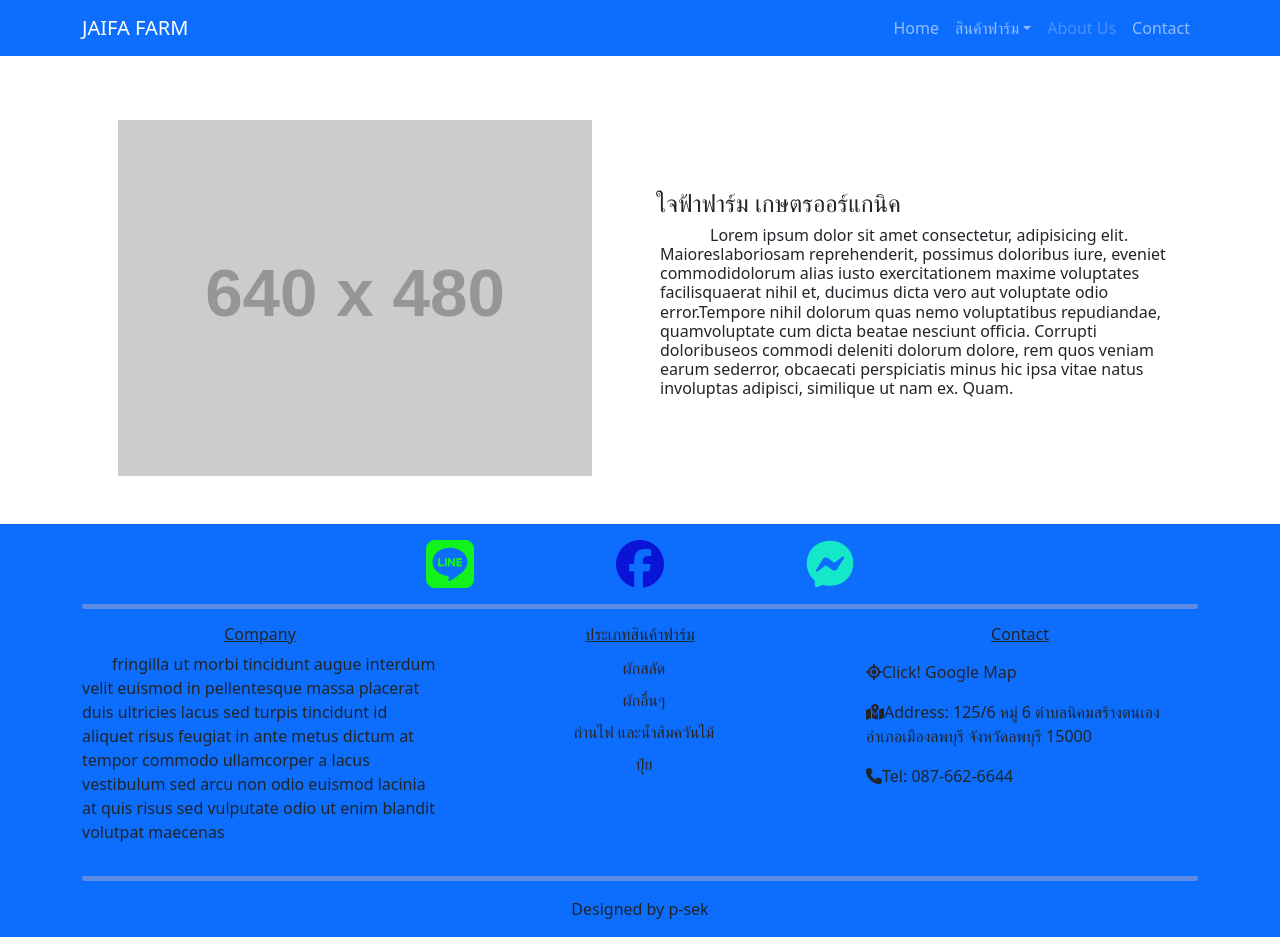
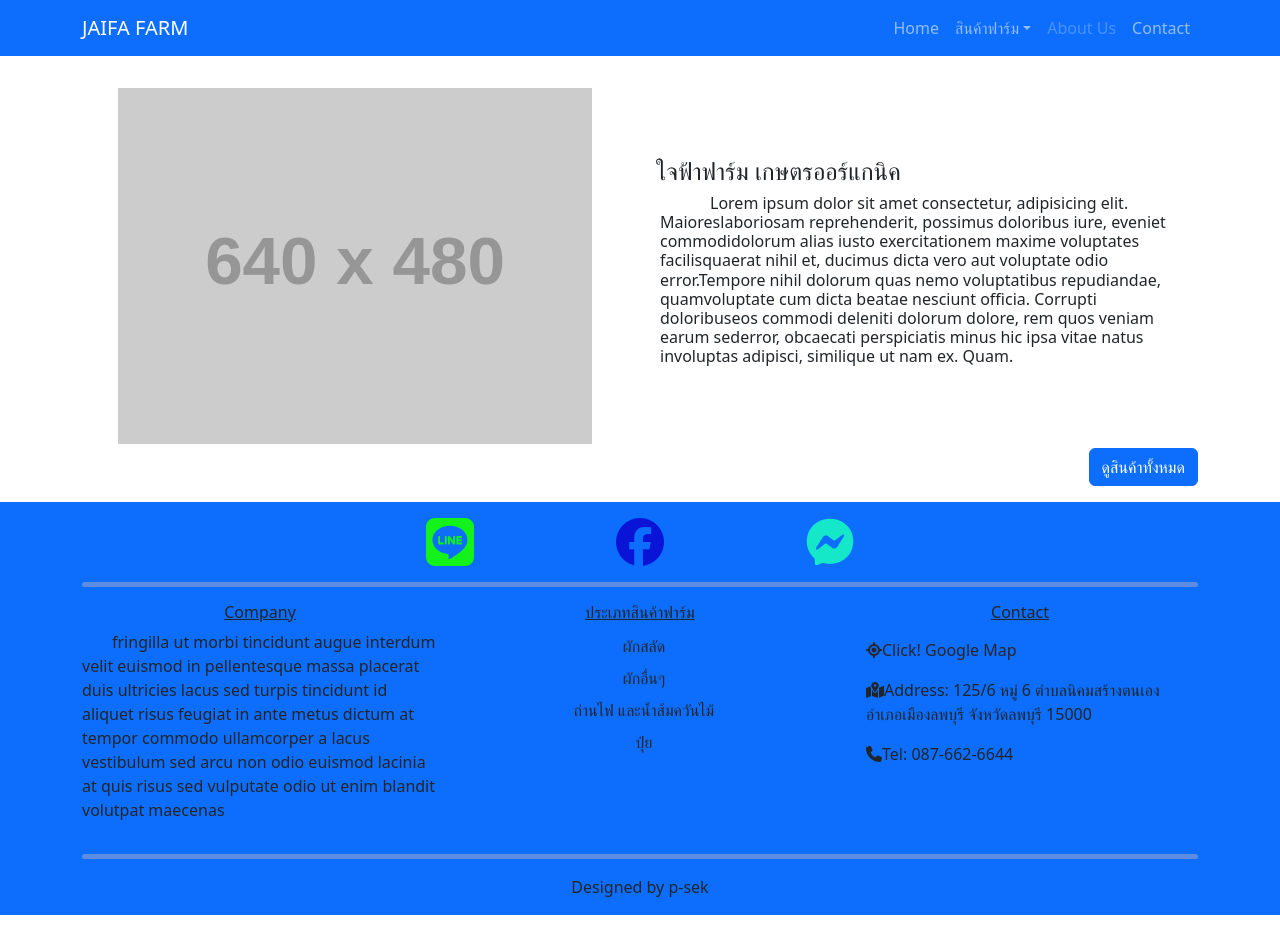
Before and after one commit to zeegerrank/jaifa-info, a React (Vite) app: page / in a window 1280 px wide. After the commit the page ends 915 px from the top, so only its background shows below. Built offline with nearby package versions, Linux system fonts and the light colour scheme.

Commit message:
add call for action for article components

```diff
--- a/src/components/Article.jsx
+++ b/src/components/Article.jsx
@@ -1,11 +1,12 @@
-import React from "react";import { Row, Col } from "react-bootstrap";
+import React from "react";import { Col, Row, Button } from "react-bootstrap";
 import Articles from "../data/Articles";
+
 const Article = (props) => {
   const findArticleByName = Articles.find((ac) => ac.name === props.Name);
 
   return (
     <div>
-      <Row className="text-center row-cols-1 my-3 row-cols-md-2 my-lg-5">
+      <Row className="text-center row-cols-1 mt-2 mb-1 row-cols-md-2 mt-lg-3">
         <Col className="pt-md-4 pt-lg-0 px-lg-5">
           <div className="d-md-none">
             <h1 className="mb-3">{findArticleByName.header}</h1>
@@ -21,10 +22,17 @@ const Article = (props) => {
             <div className=" d-none d-md-block text-md-start">
               <h4>{findArticleByName.header}</h4>
             </div>
-            <h6 className="text-start px-1 " style={{ textIndent: "50px" }}>
+            <h6 className="text-start px-1" style={{ textIndent: "50px" }}>
               {findArticleByName.body}
             </h6>
           </Col>
+        </Col>
+      </Row>
+      <Row className="text-end mb-3">
+        <Col className=" order-last">
+          <Button id="call-for-action" href={findArticleByName.btnAction.path}>
+            {findArticleByName.btnAction.text}
+          </Button>
         </Col>
       </Row>
     </div>
--- /dev/null
+++ b/src/components/Buttons/HomeButton.jsx
@@ -0,0 +1,12 @@
+import React from "react";
+import { Button } from "react-bootstrap";
+
+const HomeButton = () => {
+  return (
+    <Button bg="primary" className="mb-3" href="/">
+      Home
+    </Button>
+  );
+};
+
+export default HomeButton;
--- a/src/components/ProductDetail.jsx
+++ b/src/components/ProductDetail.jsx
@@ -2,6 +2,7 @@ import React from "react";
 import { Container, Col, Row } from "react-bootstrap";
 import { useParams } from "react-router-dom";
 import Products from "../data/Products";
+import HomeButton from "./Buttons/HomeButton";
 
 const ProductDetail = () => {
   // Detect used param
@@ -13,16 +14,19 @@ const ProductDetail = () => {
   const foundProduct = findProductById(productId);
 
   return (
+    <>
       <Container className="pt-1">
         <div className=" text-center mb-3">
           <h1>{foundProduct.name}</h1>
-        <a href={foundProduct.category.path} style={{ textDecoration: "none" }}>
+          <a
+            href={foundProduct.category.path}
+            style={{ textDecoration: "none" }}>
             <h6 className="text-secondary">
               ประเภท: {foundProduct.category.text}
             </h6>
           </a>
         </div>
-      <Container>
+
         <Row className="justify-content-lg-around justify-content-md-center">
           <Col lg={4} md={6} className="text-center text-md-start text-lg-end">
             <Col md={12} className="mb-3">
@@ -49,8 +53,12 @@ const ProductDetail = () => {
             </p>
           </Col>
         </Row>
+        <span className="d-flex">
+          <span className="w-75"></span>
+          <HomeButton className="" />
+        </span>
       </Container>
-    </Container>
+    </>
   );
 };
 export default ProductDetail;
--- a/src/data/Articles.js
+++ b/src/data/Articles.js
@@ -8,6 +8,10 @@ const Articles = [
     header: "ใจฟ้าฟาร์ม เกษตรออร์แกนิค",
     short: "",
     body: "Lorem ipsum dolor sit amet consectetur, adipisicing elit. Maioreslaboriosam reprehenderit, possimus doloribus iure, eveniet commodidolorum alias iusto exercitationem maxime voluptates facilisquaerat nihil et, ducimus dicta vero aut voluptate odio error.Tempore nihil dolorum quas nemo voluptatibus repudiandae, quamvoluptate cum dicta beatae nesciunt officia. Corrupti doloribuseos commodi deleniti dolorum dolore, rem quos veniam earum sederror, obcaecati perspiciatis minus hic ipsa vitae natus involuptas adipisci, similique ut nam ex. Quam.",
+    btnAction: {
+      path: "/products",
+      text: "ดูสินค้าทั้งหมด",
+    },
   },
 ];
 
```
Also changed, not shown: src/components/Buttons/TopButton.jsx (added, +11 -0 lines). Lines whose indentation alone changed are shown as unchanged.
